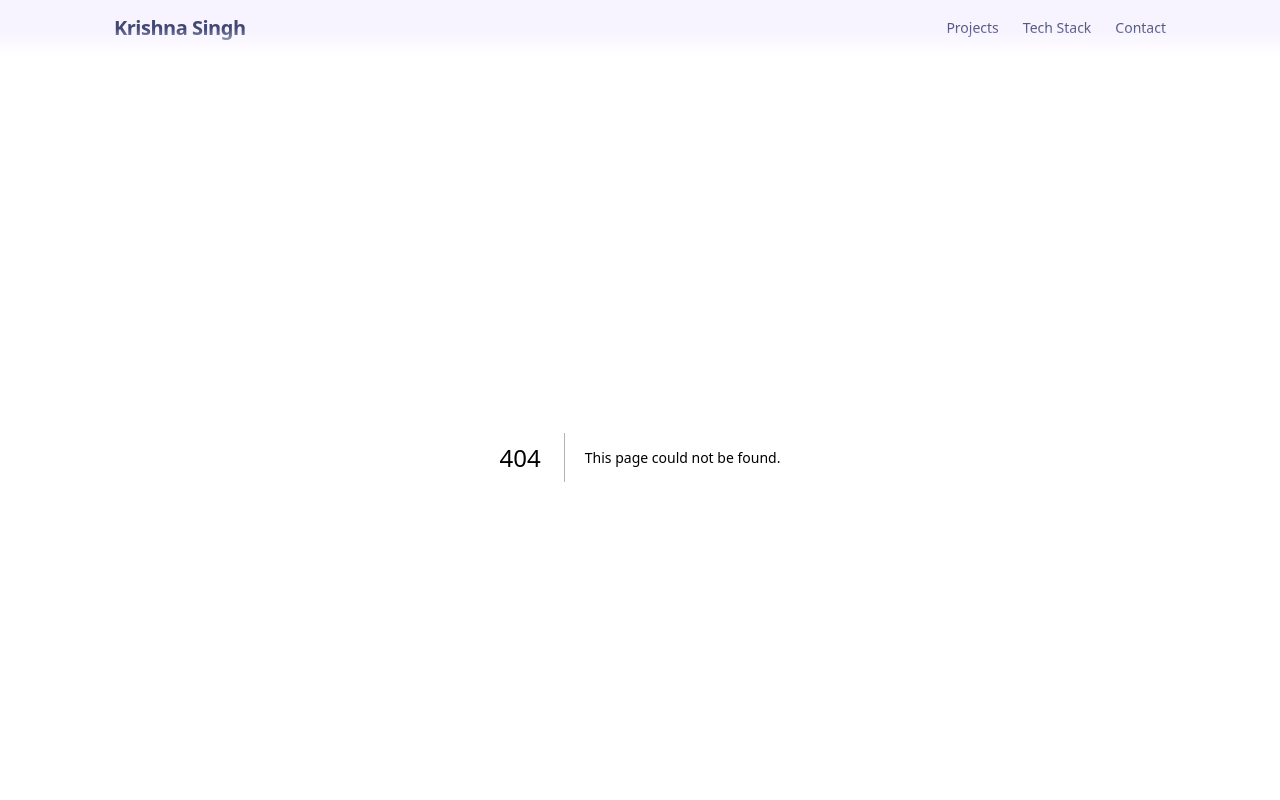
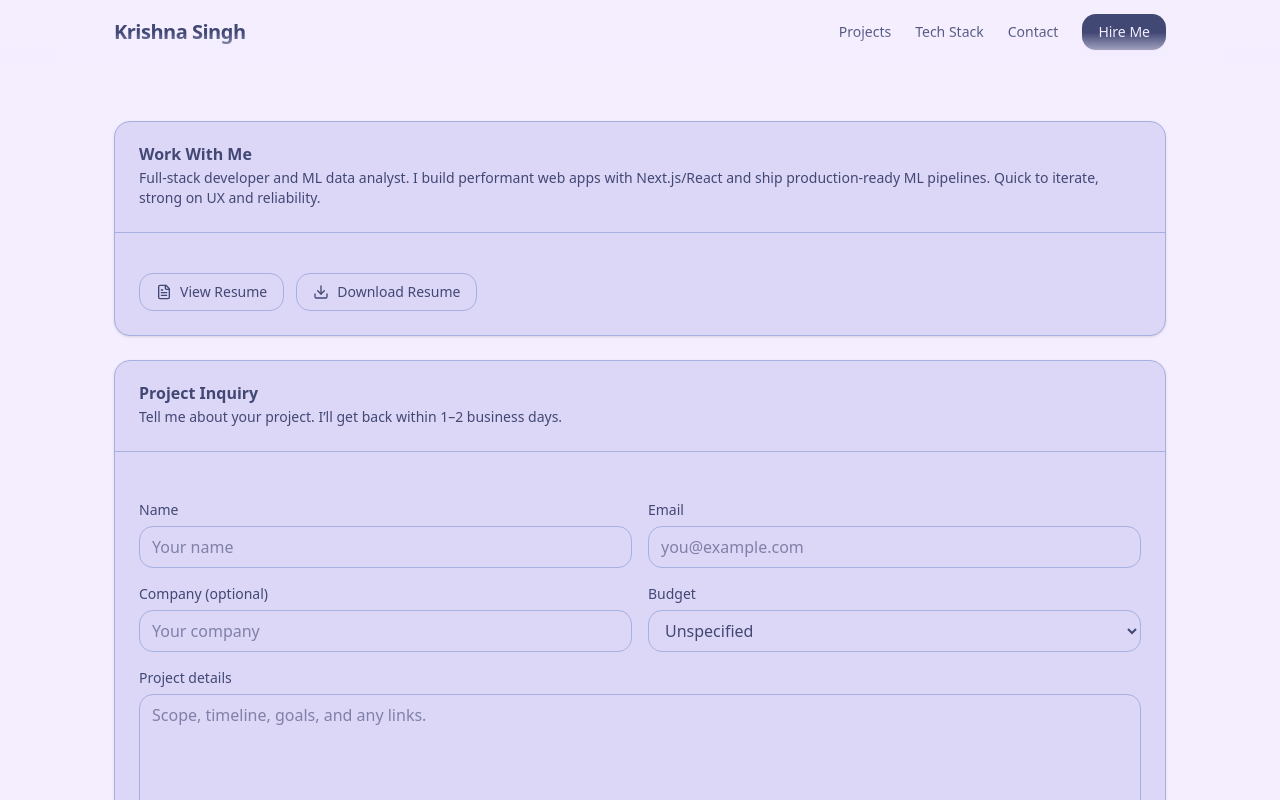
Before and after one commit to Kri01ceram/my-portfolio, a Next.js app: page /hire in a window 1280 px wide. Before the commit this address had no page. Shown: the top 800 px of the page. Built offline with nearby package versions, Linux system fonts and the light colour scheme.

Commit message:
refactor: add social media links to homepage and create Hire page with inquiry form and resume options

```diff
--- /dev/null
+++ b/app/hire/page.tsx
@@ -0,0 +1,74 @@
+import Link from "next/link";
+import { Card, CardHeader, CardTitle, CardDescription, CardContent } from "@/components/ui/card";
+import { Button } from "@/components/ui/button";
+import { FileText, Download } from "lucide-react";
+
+export default function HirePage() {
+  return (
+    <section className="mx-auto max-w-[1100px] px-3 sm:px-5 lg:px-6 py-10 sm:py-12 md:py-14">
+      <div className="space-y-6">
+        {/* Resume + Intro */}
+        <Card className="rounded-2xl">
+          <CardHeader className="border-b">
+            <CardTitle className="text-foreground">Work With Me</CardTitle>
+            <CardDescription>
+              Full‑stack developer and ML data analyst. I build performant web apps with Next.js/React and ship production‑ready ML pipelines. Quick to iterate, strong on UX and reliability.
+            </CardDescription>
+          </CardHeader>
+          <CardContent className="pt-4">
+            <div className="flex flex-wrap items-center gap-3">
+              <Link href="/resume.pdf" target="_blank" className="inline-flex items-center gap-2 rounded-xl border border-input bg-card px-4 py-2 text-sm hover:bg-secondary/30 transition">
+                <FileText className="h-4 w-4" /> View Resume
+              </Link>
+              <Link href="/resume.pdf" target="_blank" download className="inline-flex items-center gap-2 rounded-xl border border-input bg-card px-4 py-2 text-sm hover:bg-secondary/30 transition">
+                <Download className="h-4 w-4" /> Download Resume
+              </Link>
+            </div>
+          </CardContent>
+        </Card>
+
+        {/* Inquiry Form */}
+        <Card className="rounded-2xl">
+          <CardHeader className="border-b">
+            <CardTitle className="text-foreground">Project Inquiry</CardTitle>
+            <CardDescription>Tell me about your project. I’ll get back within 1–2 business days.</CardDescription>
+          </CardHeader>
+          <CardContent className="pt-6">
+            <form className="grid grid-cols-1 sm:grid-cols-2 gap-4">
+              <div className="flex flex-col gap-1.5">
+                <label className="text-sm font-medium text-foreground" htmlFor="name">Name</label>
+                <input id="name" name="name" required className="rounded-xl border border-input bg-card px-3 py-2 text-foreground placeholder:text-foreground/60 focus:outline-none focus-visible:ring-2 focus-visible:ring-ring/60" placeholder="Your name" />
+              </div>
+              <div className="flex flex-col gap-1.5">
+                <label className="text-sm font-medium text-foreground" htmlFor="email">Email</label>
+                <input id="email" type="email" name="email" required className="rounded-xl border border-input bg-card px-3 py-2 text-foreground placeholder:text-foreground/60 focus:outline-none focus-visible:ring-2 focus-visible:ring-ring/60" placeholder="you@example.com" />
+              </div>
+              <div className="flex flex-col gap-1.5">
+                <label className="text-sm font-medium text-foreground" htmlFor="company">Company (optional)</label>
+                <input id="company" name="company" className="rounded-xl border border-input bg-card px-3 py-2 text-foreground placeholder:text-foreground/60 focus:outline-none focus-visible:ring-2 focus-visible:ring-ring/60" placeholder="Your company" />
+              </div>
+              <div className="flex flex-col gap-1.5">
+                <label className="text-sm font-medium text-foreground" htmlFor="budget">Budget</label>
+                <select id="budget" name="budget" className="rounded-xl border border-input bg-card px-3 py-2 text-foreground focus:outline-none focus-visible:ring-2 focus-visible:ring-ring/60">
+                  <option value="unspecified">Unspecified</option>
+                  <option value="1-2k">$1k–$2k</option>
+                  <option value="2-5k">$2k–$5k</option>
+                  <option value="5-10k">$5k–$10k</option>
+                  <option value="10k+">$10k+</option>
+                </select>
+              </div>
+              <div className="sm:col-span-2 flex flex-col gap-1.5">
+                <label className="text-sm font-medium text-foreground" htmlFor="message">Project details</label>
+                <textarea id="message" name="message" required rows={6} className="rounded-xl border border-input bg-card px-3 py-2 text-foreground placeholder:text-foreground/60 focus:outline-none focus-visible:ring-2 focus-visible:ring-ring/60" placeholder="Scope, timeline, goals, and any links." />
+              </div>
+              <div className="sm:col-span-2 flex items-center gap-3 pt-2">
+                <Button type="submit" className="rounded-xl">Submit Inquiry</Button>
+                <Link href="mailto:0.krishna1120@gmail.com" className="text-sm text-foreground underline underline-offset-4">Or email me directly</Link>
+              </div>
+            </form>
+          </CardContent>
+        </Card>
+      </div>
+    </section>
+  );
+}
--- a/app/page.tsx
+++ b/app/page.tsx
@@ -11,6 +11,7 @@ import { Card, CardHeader, CardTitle, CardDescription, CardContent } from "@/com
 import { Tooltip, TooltipTrigger, TooltipContent } from "@/components/ui/tooltip";
 import AchievementsBelt from "@/components/achievements-belt";
 import Link from "next/link";
+import { Github, Linkedin, Instagram } from "lucide-react";
 
 const cards = [
   {
@@ -236,6 +237,36 @@ export default function HomePage() {
               <p className="mt-2.5 text-base sm:text-lg text-foreground/80">
                 <span className="font-semibold">LinkedIn:</span> <a className="font-medium underline underline-offset-4 decoration-foreground/70 hover:decoration-foreground" href="https://www.linkedin.com/in/krishna-singh-172642323/" target="_blank" rel="noreferrer noopener">krishna-singh-172642323</a>
               </p>
+              {/* Socials */}
+              <div className="mt-4 flex flex-wrap gap-3">
+                <a
+                  href="https://github.com/Kri01ceram"
+                  target="_blank"
+                  rel="noreferrer noopener"
+                  className="inline-flex items-center gap-2 rounded-xl border border-input bg-card px-3 py-2 text-sm text-foreground hover:bg-secondary/30 transition"
+                  aria-label="GitHub profile"
+                >
+                  <Github className="h-4 w-4" /> GitHub
+                </a>
+                <a
+                  href="https://www.linkedin.com/in/krishna-singh-172642323/"
+                  target="_blank"
+                  rel="noreferrer noopener"
+                  className="inline-flex items-center gap-2 rounded-xl border border-input bg-card px-3 py-2 text-sm text-foreground hover:bg-secondary/30 transition"
+                  aria-label="LinkedIn profile"
+                >
+                  <Linkedin className="h-4 w-4" /> LinkedIn
+                </a>
+                <a
+                  href="https://www.instagram.com/"
+                  target="_blank"
+                  rel="noreferrer noopener"
+                  className="inline-flex items-center gap-2 rounded-xl border border-input bg-card px-3 py-2 text-sm text-foreground hover:bg-secondary/30 transition"
+                  aria-label="Instagram profile"
+                >
+                  <Instagram className="h-4 w-4" /> Instagram
+                </a>
+              </div>
               <div className="mt-5 flex flex-wrap gap-3">
                 <a href="mailto:0.krishna1120@gmail.com" className="rounded-xl px-5 py-2.5 bg-primary text-primary-foreground shadow-sm hover:shadow focus:outline-none focus-visible:ring-2 focus-visible:ring-ring/60">
                   Say Hello
--- a/components/header.tsx
+++ b/components/header.tsx
@@ -1,6 +1,7 @@
 "use client";
 
 import Link from "next/link";
+import { Button } from "@/components/ui/button";
 
 const links = [
   { href: "#projects", label: "Projects" },
@@ -40,6 +41,9 @@ export default function Header() {
               <span className="absolute left-0 -bottom-1 w-0 h-[2px] bg-current/60 transition-all duration-300 group-hover:w-full"></span>
             </a>
           ))}
+          <Link href="/hire">
+            <Button className="h-9 px-4 rounded-xl">Hire Me</Button>
+          </Link>
         </div>
       </nav>
     </header>
```
